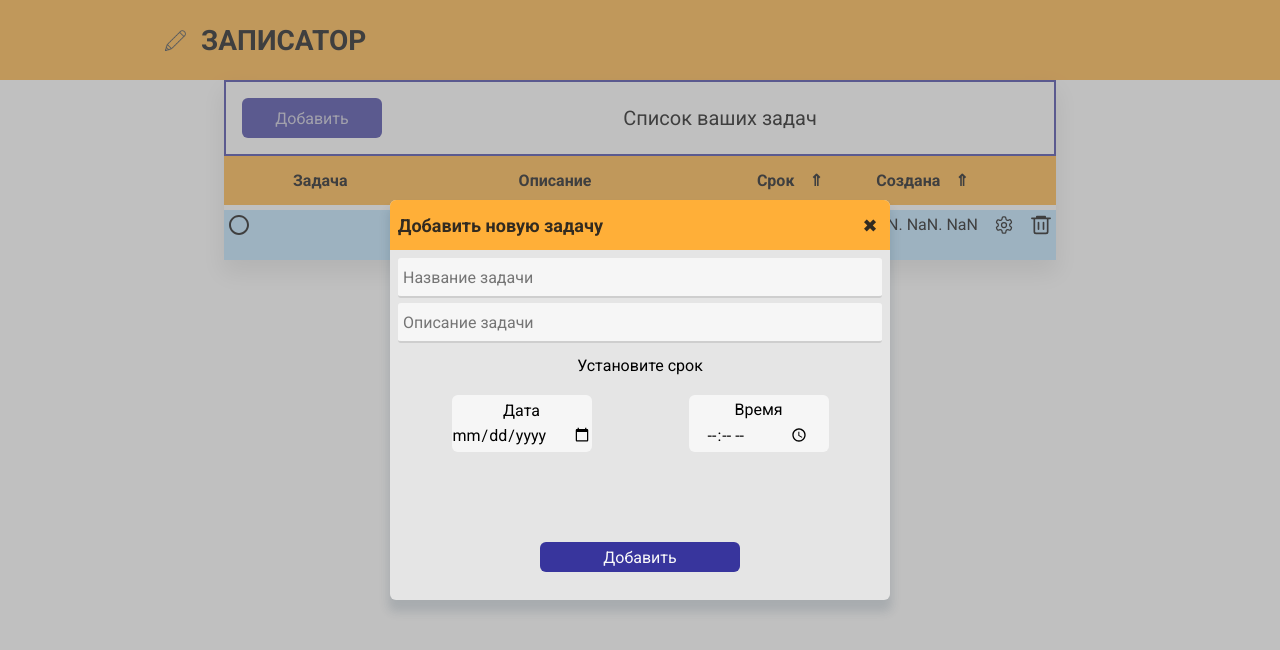
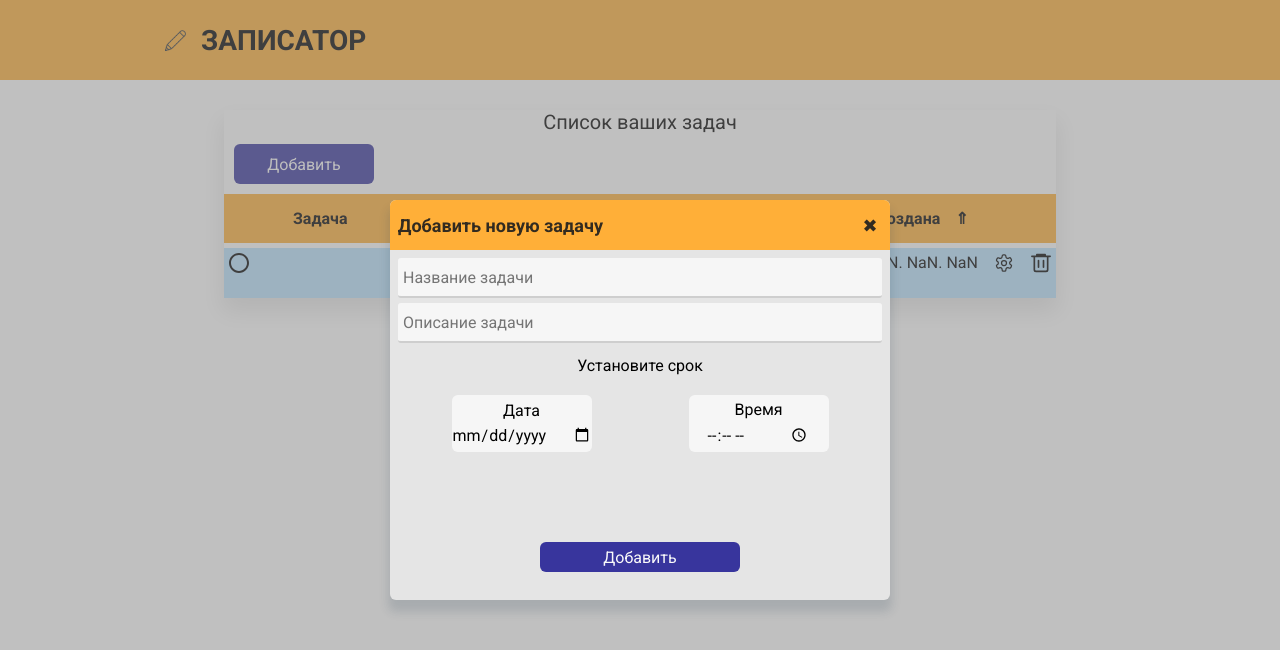
Before and after one commit to domnin997/tasks-tracker, a React app: page / in a window 1280 px wide. Both pictures are taken after a click on the button "Добавить". Built offline with nearby package versions, Linux system fonts and the light colour scheme.

Commit message:
Скорректирована структура приложения - панель управления списком вынесена на уровень ниже + вынесена в компонент

```diff
--- a/public/index.html
+++ b/public/index.html
@@ -11,5 +11,6 @@
   <body>
     <noscript>You need to enable JavaScript to run this app.</noscript>
     <div id="root"></div>
+    <div id="modalPortal"></div>
   </body>
 </html>
--- a/src/assets/styles/App.css
+++ b/src/assets/styles/App.css
@@ -11,5 +11,6 @@ html {
     justify-content: center;
     width: 65%;
     margin: 0 auto;
+    padding: 30px 0 0 0;
     position: static;
 }
--- a/src/assets/styles/listManagePanel.css
+++ /dev/null
@@ -1,16 +0,0 @@
-.manage-panel-cont {
-    display: flex;
-    gap: 10px;
-    padding: 10px 10px 10px 10px;
-    position: static;
-}
-
-.sort-btns-cont {
-    display: flex;
-    align-items: center;
-    gap: 10px;
-}
-
-.hidden {
-    display: none;
-}
--- a/src/components/standardButton/standardButton.css
+++ b/src/components/standardButton/standardButton.css
@@ -2,12 +2,11 @@
   height: 40px;
   width: 140px;
   background-color: var(--dark-blue);
-    color: var(--dim-white);
+  color: var(--text-white);
   cursor: pointer;
   border-radius: 6px;
   transition-duration: 0.4s;
 }
-
 .standard-btn:hover {
-    color: var(--text-white);
+  color: var(--dim-white);
 }
--- a/src/components/taskModal/taskModal.js
+++ b/src/components/taskModal/taskModal.js
@@ -1,8 +1,9 @@
 import './taskModal.css';
 import {useEffect, useState} from 'react';
+import {createPortal} from 'react-dom';
 import {fetchTasks} from '../../mock_requests/mock.tasks.fetch.js';
-import { useDispatch } from 'react-redux';
-import { taskAdded } from '../tasksListItem/tasksSlice.js';
+import {useDispatch} from 'react-redux';
+import {taskAdded} from '../tasksListItem/tasksSlice.js';
 
 function TaskModal (props) {
     const newDispatch = useDispatch();
@@ -67,7 +68,9 @@ function TaskModal (props) {
     }
 
   return (
-    <div className='modal-overlay'>
+    <>
+    {createPortal (
+      <div className='modal-overlay'>
       <div className='add-task-cont'>
         <div className='add-task__header-cont'>
           <h2 className='add-task__header'>{headerText}</h2>
@@ -125,7 +128,10 @@ function TaskModal (props) {
         </div>
         </div>
       </div>
-    </div>
+    </div>,
+    document.getElementById('modalPortal')
+    )}
+  </>
   )
 }
 
--- a/src/components/tasksList/tasksList.css
+++ b/src/components/tasksList/tasksList.css
@@ -1,18 +1,25 @@
 .loading-mode {
-  animation: blinkText 1.5s infinite;
+  animation: blinkText 2s infinite;
+  text-align: center;
+  padding: 30px 0 30px 0;
+  font-size: 20px;
+  color: black;
 }
 
 @keyframes blinkText {
   0% {
     opacity: 1;
-    color: red;
   }
   50% {
     opacity: 0;
-    color: lightblue;
   }
   100% {
     opacity: 1;
-    color: blue;
   }
 }
+
+.tasks-list {
+  display: flex;
+  flex-direction: column;
+  justify-content: center;
+}
--- a/src/components/tasksList/tasksList.js
+++ b/src/components/tasksList/tasksList.js
@@ -34,7 +34,7 @@ function TasksList () {
                   isDone={item.isDone}/>
     })
   }
-  const content = loadingStatus === 'idle' ? <>{createList(tasks)}</> : <div className="loading-mode"> Загружаем важное...</div>;
+  const content = loadingStatus === 'idle' ? <>{createList(tasks)}</> : <div className="loading-mode">Загружаем задачи...</div>;
 
   return (
     <div>
--- /dev/null
+++ b/src/components/tasksListManagePanel/tasksListManagePanel.css
@@ -0,0 +1,14 @@
+.manage-panel-cont {
+  display: flex;
+  gap: 10px;
+  padding: 10px 10px 10px 10px;
+  position: static;
+}
+.sort-btns-cont {
+  display: flex;
+  align-items: center;
+  gap: 10px;
+}
+.hidden {
+  display: none;
+}
--- a/src/components/tasksWorkspace/tasksWorkspace.css
+++ b/src/components/tasksWorkspace/tasksWorkspace.css
@@ -1,9 +1,14 @@
-.tasks-container {
-    width: 100%;
-    position: static;
-    -webkit-box-shadow: 0px 12px 22px 2px rgba(0, 0, 0, 0.10);
-    -moz-box-shadow: 0px 12px 22px 2px rgba(0, 0, 0, 0.10);
-    box-shadow: 0px 12px 22px 2px rgba(0, 0, 0, 0.10);
+.tasks-workspace {
+  width: 100%;
+  position: static;
+  -webkit-box-shadow: 0px 12px 22px 2px rgba(0, 0, 0, 0.10);
+  -moz-box-shadow: 0px 12px 22px 2px rgba(0, 0, 0, 0.10);
+  box-shadow: 0px 12px 22px 2px rgba(0, 0, 0, 0.10);
+}
+.tasks-workspace__h2 {
+  width: 100%;
+  text-align: center;
+  font-size: 20px;
 }
 
 .tasks-container__header-wrap {
@@ -11,13 +16,6 @@
     display: flex;
     justify-content: center;
     align-items: center;
-    border: 2px solid var(--dark-blue);
-}
-
-.tasks-container__h2 {
-    text-align: center;
-    width: 100%;
-    font-size: 20px;
 }
 
 .tasks-list {
--- a/src/components/tasksWorkspace/tasksWorkspace.js
+++ b/src/components/tasksWorkspace/tasksWorkspace.js
@@ -1,69 +1,15 @@
 import './tasksWorkspace.css';
-import {useState, useEffect} from "react";
-import ListManagePanel from "../listManagePanel.js";
+import ListManagePanel from '../tasksListManagePanel/tasksListManagePanel.js';
 import TasksList from "../tasksList/tasksList.js";
 
 function TasksWorkspace () {
-
-  const [isDeadlineAsc, setIsDeadlineAsc] = useState();
-  const [isDeadlineActive, setisDeadlineActive] = useState();
-
-  const [isCreatedDateAsc, setIsCreatedDateAsc] = useState();
-  const [isCreatedDateActive, setIsCreatedDateActive] = useState();
-
-  function onSortCreatedDate () {
-    // dispatch({type: 'SORT_BY_CREATED', isAscend: isCreatedDateAsc});
-    setIsCreatedDateAsc(!isCreatedDateAsc);
-  }
-
-  function onDedlineSort () {
-    // dispatch({type: 'SORT_BY_DEADLINE', isAscend: isDeadlineAsc});
-    setIsDeadlineAsc(!isDeadlineAsc);
-  }
-
-  function onDeadlineArrowClick () {
-    setIsCreatedDateActive(false);
-    setisDeadlineActive(true);
-    onDedlineSort();
-  }
-
-  function onCreatedArrowClick () {
-    setisDeadlineActive(false);
-    setIsCreatedDateActive(true);
-    onSortCreatedDate();
-  }
-
-  useEffect(() => {
-    setIsDeadlineAsc(false);
-    setIsCreatedDateAsc(false);
-    setIsCreatedDateActive(false);
-    setisDeadlineActive(false);
-  }, []);
-
-  let deadlineSortArrowClasses = 'deadline-sort-arrow';
-
-    if (!isDeadlineAsc) {
-        deadlineSortArrowClasses += ' descend';
-    }
-    if (isDeadlineActive) {
-        deadlineSortArrowClasses += ' active';
-    }
-
-    let createdSortArrowClasses = 'created-sort-arrow';
-
-    if (!isCreatedDateAsc) {
-        createdSortArrowClasses += ' descend';
-    }
-    if (isCreatedDateActive) {
-        createdSortArrowClasses += ' active';
-    }
-
   return (
-    <section className="tasks-container">
-      <div className="tasks-container__header-wrap">
-        <ListManagePanel/><h2 className="tasks-container__h2">Список ваших задач</h2>
-      </div>
-      <TasksList/>
+    <section className="tasks-workspace">
+      <h2 className="tasks-workspace__h2">
+        Список ваших задач
+      </h2>
+      <ListManagePanel />
+      <TasksList />
     </section>
   )
 }
--- a/src/index.js
+++ b/src/index.js
@@ -2,7 +2,7 @@ import React from 'react';
 import ReactDOM from 'react-dom/client';
 import App from './components/App';
 import {Provider} from 'react-redux';
-import {store} from './store/reduxStore.js';
+import {store} from './store/store.js';
 
 const root = ReactDOM.createRoot(document.getElementById('root'));
 root.render(
--- a/src/mock_requests/mock.tasks.fetch.js
+++ b/src/mock_requests/mock.tasks.fetch.js
@@ -11,7 +11,7 @@ export const fetchTasks = async function (userId, requestType = 'GET', requestDa
       })
     } else if (requestType === 'DELETE') {
       return new Promise (resolve => {
-        setTimeout(() => resolve (taskService.deleteTask(userId, requestData)), 1000);
+        setTimeout(() => resolve (taskService.deleteTask(userId, requestData)), 200);
       })
     }
 }
```
Also changed, not shown: src/components/tasksListManagePanel/tasksListManagePanel.js (renamed from src/components/listManagePanel.js, +3 -6 lines), src/store/store.js (renamed from src/store/reduxStore.js). Lines whose indentation alone changed are shown as unchanged.
